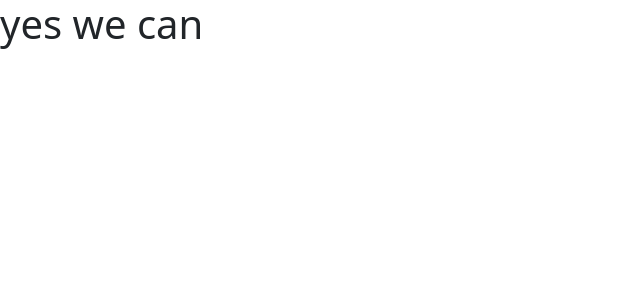
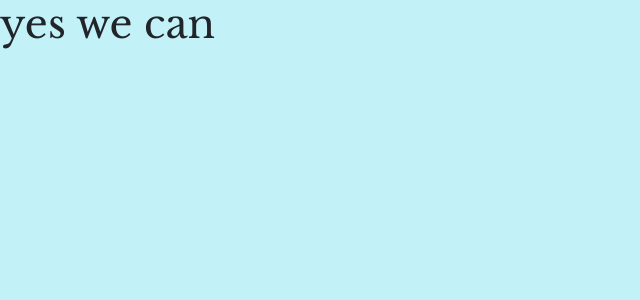
Before and after one commit to sunguti-albright/Github-api, an Angular app: page / in a window 1280 px wide. Shown: the top 300 px of the page, without its empty margins (0-640 px from the left). Built offline with nearby package versions, Linux system fonts and the light colour scheme.

Commit message:
style:add body background color

```diff
--- a/src/styles.css
+++ b/src/styles.css
@@ -1 +1,10 @@
 /* You can add global styles to this file, and also import other style files */
+body{
+    background-color: #9be9f39a;
+    /* font-family: 'Kaushan Script', cursive; */
+font-family: 'Libre Baskerville', serif;
+/* font-family: 'Parisienne', cursive; */
+}
+color{
+    color: #0d0d0d;
+}
```
